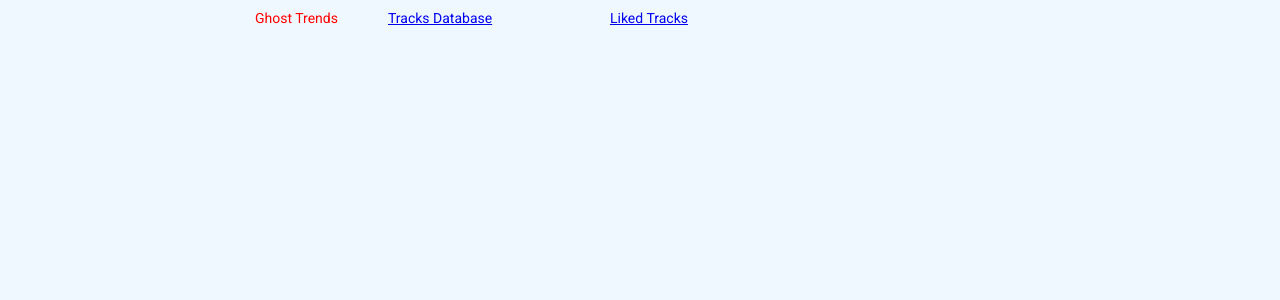
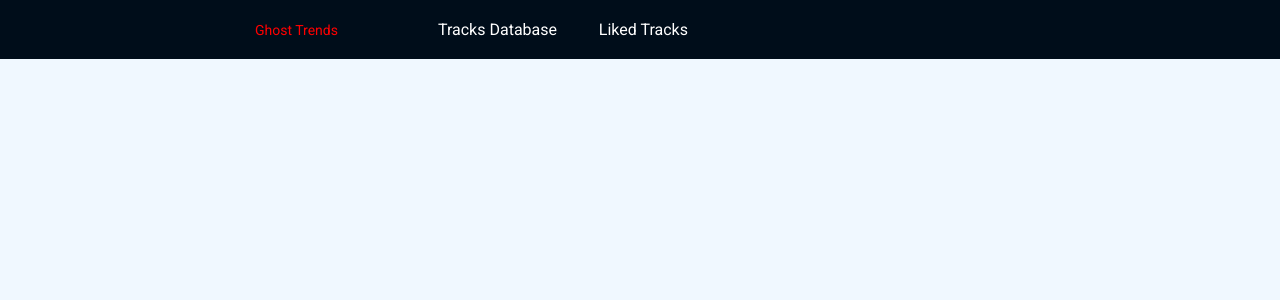
Before and after one commit to klukv/ghostTrends, a React (Create React App) app: page / in a window 1280 px wide. Shown: the top 300 px of the page. Built offline with nearby package versions, Linux system fonts and the light colour scheme.

Commit message:
создание интерфейса абстрактного класса

```diff
--- a/src/components/Header.tsx
+++ b/src/components/Header.tsx
@@ -5,28 +5,9 @@ import { Link } from "react-router-dom";
 import { DATABASE_TRACKS_ROUTE, LIKED_TRACKS_ROUTE } from "../const/routes";
 import { Container } from "../const/global";
 
-const HeaderInner = styled.div`
-  display: flex;
-  align-items: center;
-  padding: 10px 0px;
-`;
-
-const Logo = styled.div`
-  font-size: 14px;
-  color: red;
-`;
-
-const Navigation = styled.nav`
-  margin-left: 50px;
-  display: flex;
-  align-items: center;
-  justify-content: space-between;
-  width: 300px;
-`;
-
 export const Header = () => {
   return (
-    <header className="header">
+    <HeaderC className="header">
       <Container>
         <HeaderInner>
           <Logo>Ghost Trends</Logo>
@@ -40,8 +21,32 @@ export const Header = () => {
           </Navigation>
         </HeaderInner>
       </Container>
-    </header>
+    </HeaderC>
   );
 };
 
 export default Header;
+
+const HeaderC = styled.header`
+  background-color:  #000d1a;
+  font-size: 16px;
+`
+
+const HeaderInner = styled.div`
+  display: flex;
+  align-items: center;
+  padding: 20px 0px;
+`;
+
+const Logo = styled.div`
+  font-size: 14px;
+  color: red;
+`;
+
+const Navigation = styled.nav`
+  margin-left: 100px;
+  display: flex;
+  align-items: center;
+  justify-content: space-between;
+  width: 250px;
+`;
--- a/src/const/global.ts
+++ b/src/const/global.ts
@@ -10,6 +10,11 @@ export const GlobalStyle = createGlobalStyle`
     font-size: 14px;
     background-color: #f0f8ff;
     font-family: 'Roboto', sans-serif;
+    color: #ffffff;
+  }
+  a{
+    color: #ffffff;
+    text-decoration: none;
   }
 `;
 
```
Also changed, not shown: src/abstract/components/BlockTrack/AbstractBlockTrack.tsx (added, +9 -0 lines), src/components/BlockTracks.tsx (added, +9 -0 lines), src/components/buttons/ButtonBackground.tsx (added, +9 -0 lines), src/components/buttons/ButtonBorder.tsx (added, +9 -0 lines), src/components/buttons/ButtonLike.tsx (added, +9 -0 lines), src/const/types.ts (+17 -1 lines).
